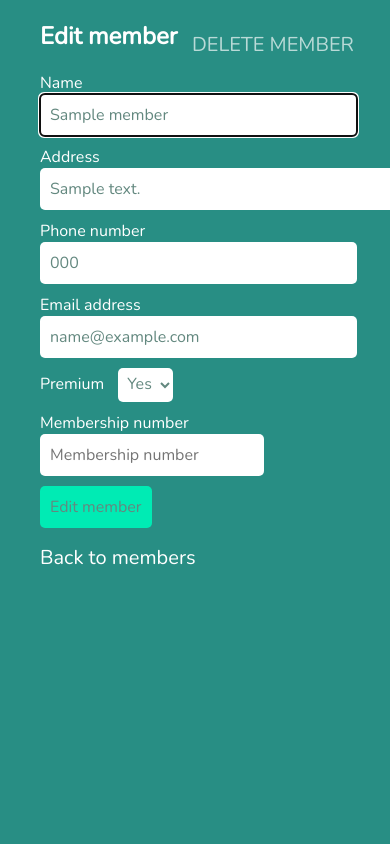
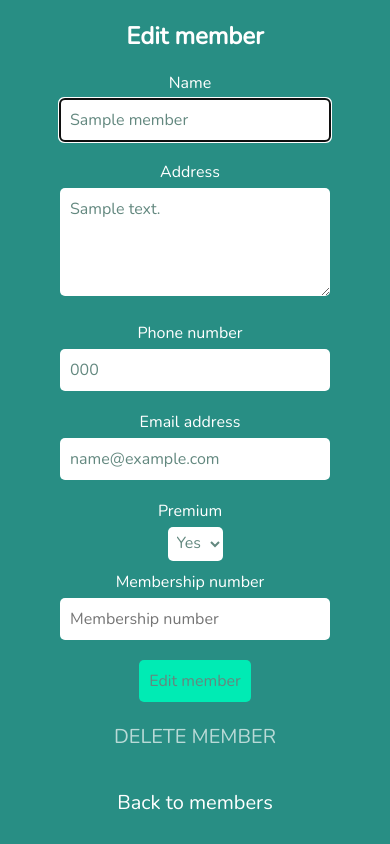
Before and after one commit to lauracdobie/gym_project, a Flask app: page /members/1/edit in a window 390 px wide; the page is wider, and only the part inside the window is pictured. Run offline with Flask 2, Linux system fonts and the light colour scheme; a database or web service that is not in the repository returns one stand-in record (values such as "Sample title"); some libraries are stand-ins or nearby versions.

Commit message:
Mobile styles complete.

```diff
--- a/static/style.css
+++ b/static/style.css
@@ -52,9 +52,11 @@ header {
     margin-left: auto;
     margin-right: auto;
     margin-top:50px;
-    justify-content: space-between;
+    justify-content: space-evenly;
     flex-direction: row;
     max-width: 1080px;
+    padding-left: 20px;
+    padding-right: 20px;
 }
 
 .individual-listing {
@@ -64,6 +66,8 @@ header {
     transition: transform ease-in 0.3s;
     background-color: #63887f;
     border-radius: 10px;
+    margin-left: 10px;
+    margin-right: 10px;
 }
 
 .individual-listing > p {
@@ -114,7 +118,6 @@ form {
 }
 .delete {
     position: absolute;
-    /* margin-right: 40px; */
     top: 30px;
     right: 30px;
     background-color: #288e84;
@@ -132,12 +135,12 @@ form {
     border-bottom: solid 2px #ffffffac;
 }
 
-.form > div> input {
+.form > div > input, .form > div > textarea {
     background-color: white;
     color: #63887f;
     font-family: 'Nunito', sans-serif;
     font-size: 16px;
-    margin-bottom: 10px;
+    margin-bottom: 20px;
     border: none;
     border-radius: 5px;
     padding: 10px;
@@ -160,6 +163,8 @@ form {
 
 .form > div > label {
     margin-right: 10px;
+    display: block;
+    margin-bottom: 5px;
 }
 
 .form > div > select {
@@ -235,3 +240,93 @@ form {
 .search-description {
     margin-left: 40px;
 }
+
+@media (max-width: 1270px) {
+    .sub-nav > li {
+        display: block;
+        margin-right: 0;
+    }
+}
+
+@media (max-width: 620px) {
+    .delete {
+        position: static;
+        margin-top: 20px;
+        margin-bottom: 20px;
+        padding-left: 0;
+        padding-right: 0;
+    }
+}
+
+@media (max-width: 500px) {
+    header > nav > ul > li {
+        display: block;
+        margin-right: 0;
+    }
+
+    header > nav > ul {
+        text-align: center;
+        padding-left: 0;
+    }
+
+    header {
+        padding-left: 0;
+    }
+
+    .sub-nav {
+        padding-left: 0;
+        text-align: center;
+    }
+
+    .sub-nav > li {
+        padding-left: 0;
+    }
+
+    h2 {
+        padding-left: 0;
+        text-align: center;
+    }
+
+    .form {
+        text-align: center;
+    }
+
+    .form {
+        margin-left: 0;
+    }
+
+    .back-section {
+        text-align: center;
+    }
+
+    .back {
+        margin-left: 0;
+    }
+
+    .delete-form {
+        text-align: center;
+        margin-left: 0;
+    }
+}
+
+@media (max-width: 400px) {
+    .form > div > input, .form > div > textarea {
+        width: 250px;
+    }
+
+    /* .booked-classes > li {
+        margin-left: 20px;
+        margin-right: 20px;
+        max-width: 80%;
+    } */
+
+    .individual-listing {
+        max-width: 75%;
+    }
+}
+
+@media (max-width: 345px) {
+    .form > div > input, .form > div > textarea {
+        width: 230px;
+    }
+}
--- a/templates/bookings/index.html
+++ b/templates/bookings/index.html
@@ -25,5 +25,7 @@
 
             <button type="submit">Book class</button>
         </form>
-        <p><a href="/bookings" class="back">Back to bookings</a></p>
+        <div class="back-section">
+            <p><a href="/bookings" class="back">Back to bookings</a></p>
+        </div>
 {% endblock %}
--- a/templates/class_types/add.html
+++ b/templates/class_types/add.html
@@ -11,7 +11,7 @@
 
             <div>
               <label for="description">Description</label>
-              <input type="text" id="description" name="description" placeholder="Description" size="80" required>
+              <textarea id="description" name="description" placeholder="Description" rows="4" cols="30" required></textarea>
             </div>
 
             <div>
@@ -26,7 +26,9 @@
 
             <button type="submit">Add class type</button>
         </form>
-        <p><a href="/class-types" class="back">Back to class types</a></p>
+        <div class="back-section">
+            <p><a href="/class-types" class="back">Back to class types</a></p>
+        </div>
     </article>
 </main>
 {% endblock %}
--- a/templates/fitness_classes/class_description.html
+++ b/templates/fitness_classes/class_description.html
@@ -5,6 +5,9 @@
     <p>{{fitness_class.class_type.description}}</p>
     <p>Intensity: {{fitness_class.class_type.intensity}}</p>
     <p>Difficulty: {{fitness_class.class_type.difficulty}}</p>
-    <p><a href="/fitness-classes">Back to Upcoming classes</a></p>
+
+    <div class="back-section">
+        <p><a href="/fitness-classes">Back to Upcoming classes</a></p>
+    </div>
 </article>
 {% endblock%}
--- a/templates/fitness_classes/find_classes_by_class_type.html
+++ b/templates/fitness_classes/find_classes_by_class_type.html
@@ -14,6 +14,8 @@
                 <button type="submit" id="find-class">Find classes</button>
             </div>
         </form>
-        <p><a href ="/fitness-classes" class="back">Back to Upcoming classes</a></p>
+        <div class="back-section">
+            <p><a href ="/fitness-classes" class="back">Back to Upcoming classes</a></p>
+        </div>
     </article>
     {% endblock %}
--- a/templates/fitness_classes/find_classes_by_date.html
+++ b/templates/fitness_classes/find_classes_by_date.html
@@ -10,6 +10,9 @@
                 <button type="submit" id="find-class">Find classes</button>
             </div>
         </form>
-        <p><a href ="/fitness-classes" class="back">Back to Upcoming classes</a></p>
+
+        <div class="back-section">
+            <p><a href ="/fitness-classes" class="back">Back to Upcoming classes</a></p>
+        </div>
     </article>
     {% endblock %}
--- a/templates/fitness_classes/find_classes_by_duration.html
+++ b/templates/fitness_classes/find_classes_by_duration.html
@@ -11,6 +11,9 @@
                 <button type="submit" id="find-class">Find classes</button>
             </div>
         </form>
-        <p><a href ="/fitness-classes" class="back">Back to Upcoming classes</a></p>
+
+        <div class="back-section">
+            <p><a href ="/fitness-classes" class="back">Back to Upcoming classes</a></p>
+        </div>
     </article>
     {% endblock %}
--- a/templates/fitness_classes/found_classes.html
+++ b/templates/fitness_classes/found_classes.html
@@ -18,6 +18,9 @@
             </div>
         {% endfor %}
     </article>
-    <p><a href ="/fitness-classes" class="back">Back to Upcoming classes</a></p>
+
+    <div class="back-section">
+        <p><a href ="/fitness-classes" class="back">Back to Upcoming classes</a></p>
+    </div>
 </main>
 {% endblock %}
--- a/templates/members/edit.html
+++ b/templates/members/edit.html
@@ -17,7 +17,7 @@
 
             <div>
               <label for="address">Address</label>
-              <input type="text" id="address" name="address" value="{{member.address}}" placeholder="Address" size="80" required>
+              <textarea id="address" name="address" placeholder="Address" rows="4" cols="30" required>{{member.address}}</textarea>
             </div>
 
             <div>
@@ -46,10 +46,13 @@
             <button type="submit">Edit member</button>
         </form>
 
-        <form action="/members/{{member.id}}/delete" method="POST">
+        <form class="delete-form" action="/members/{{member.id}}/delete" method="POST">
             <button type="submit" class="delete">DELETE MEMBER</button>
         </form>
-        <p><a href ="/members" class="back">Back to members</a></p>
+
+        <div class="back-section">
+            <p><a href ="/members" class="back">Back to members</a></p>
+        </div>
     </article>
 </main>
 {% endblock %}
--- a/templates/members/find_member_by_name.html
+++ b/templates/members/find_member_by_name.html
@@ -10,7 +10,10 @@
             </div>
             <button type="submit">Find member</button>
         </form>
-        <p><a href ="/members" class="back">Back to members</a></p>
+
+        <div class="back-section">
+            <p><a href ="/members" class="back">Back to members</a></p>
+        </div>
     </article>
 </main>
 {% endblock %}
```
Also changed, not shown: templates/class_types/edit.html (+5 -3 lines), templates/fitness_classes/add.html (+3 -6 lines), templates/fitness_classes/edit.html (+5 -2 lines), templates/members/add.html (+5 -2 lines), templates/members/class_list.html (+5 -2 lines).
